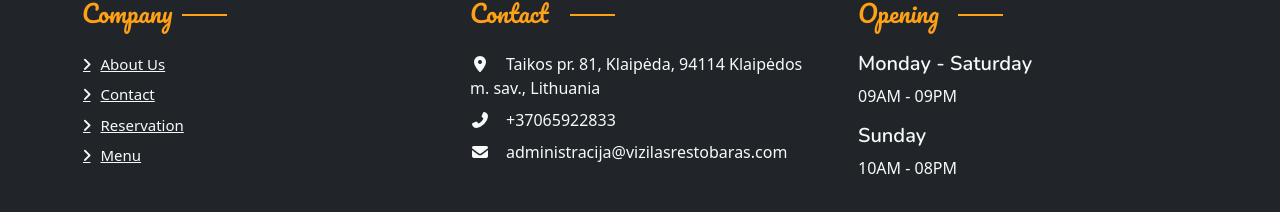
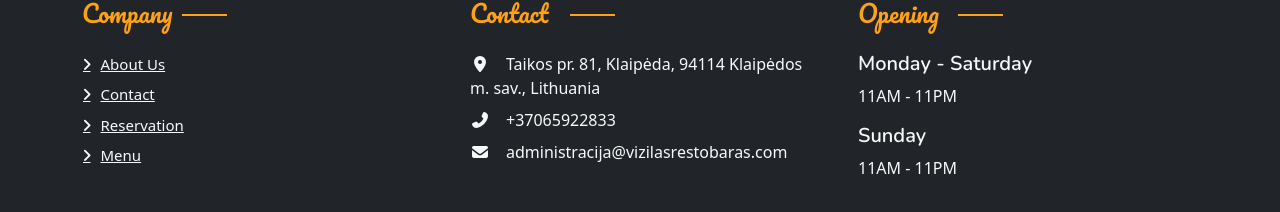
Before and after one commit to Malay-134/vizilas-frontend, a React (Vite) app: page / in a window 1280 px wide. Shown: the part 3657-3869 px from the top of the page. Built offline with nearby package versions, Linux system fonts and the light colour scheme; no server answers.

Commit message:
Update Footer.jsx

```diff
--- a/src/components/Footer.jsx
+++ b/src/components/Footer.jsx
@@ -32,9 +32,9 @@
           <div className="col d-flex flex-column">
             <h4 style={{color:"#FEA116"}} className="footer-line ff-secondary fw-normal mb-4">{t("translation.opening")}</h4>
             <h5 className="text-light fw-normal">{t("translation.mon-Sat")}</h5>
-            <p>09AM - 09PM</p>
+            <p>11AM - 11PM</p>
             <h5 className="text-light fw-normal">{t("translation.sun")}</h5>
-            <p>10AM - 08PM</p>
+            <p>11AM - 11PM</p>
           </div>
 
         </div>
```
